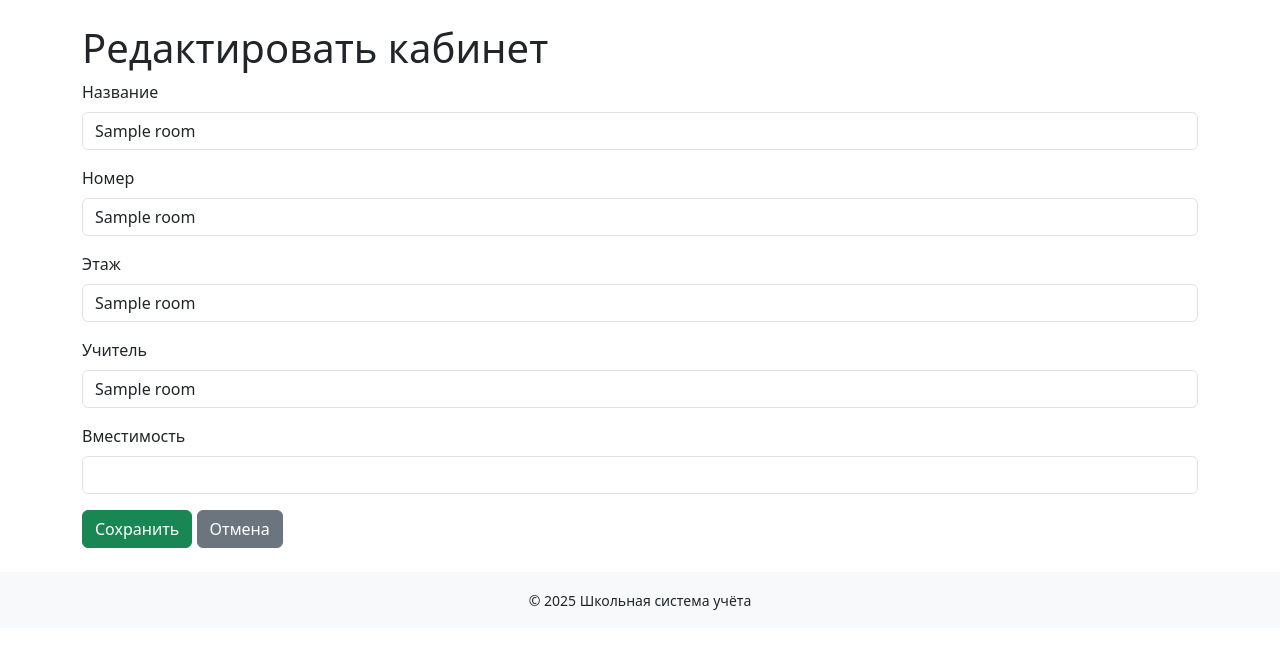
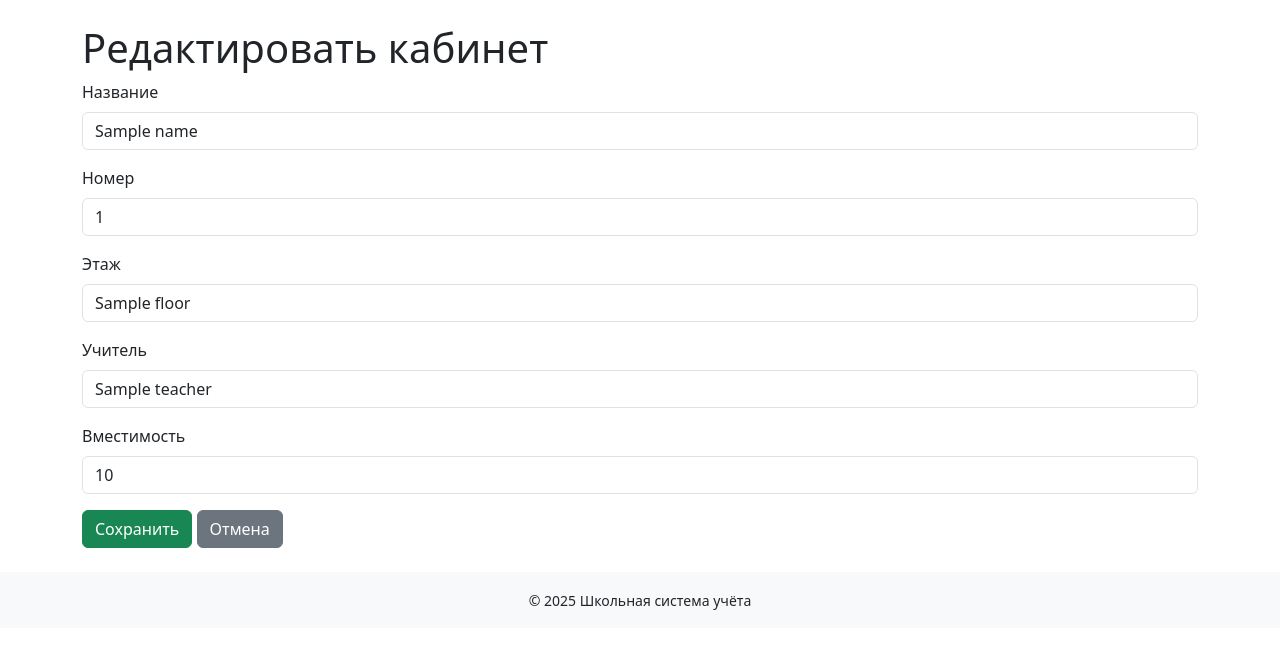
Before and after one commit to DaelinPr/prod_inv_cop, a Flask app: template templates/edit_room.html in a window 1280 px wide. Shown: the part 56-704 px from the top of the page. Run offline with Flask 3, Linux system fonts and the light colour scheme; the template is opened without the code that fills it: most values are stand-ins (such as "Sample title", 1, 10 or a date in 2020); some libraries are stand-ins or nearby versions.

Commit message:
Update edit_room.html

```diff
--- a/templates/edit_room.html
+++ b/templates/edit_room.html
@@ -7,23 +7,23 @@
 <form method="POST">
     <div class="mb-3">
         <label class="form-label">Название</label>
-        <input type="text" class="form-control" name="name" value="{{ room[1] }}" required>
+        <input type="text" class="form-control" name="name" value="{{ name }}" required>
     </div>
     <div class="mb-3">
         <label class="form-label">Номер</label>
-        <input type="text" class="form-control" name="number" value="{{ room[2] }}">
+        <input type="text" class="form-control" name="number" value="{{ number }}">
     </div>
     <div class="mb-3">
         <label class="form-label">Этаж</label>
-        <input type="text" class="form-control" name="floor" value="{{ room[3] }}">
+        <input type="text" class="form-control" name="floor" value="{{ floor }}">
     </div>
     <div class="mb-3">
         <label class="form-label">Учитель</label>
-        <input type="text" class="form-control" name="teacher" value="{{ room[4] }}">
+        <input type="text" class="form-control" name="teacher" value="{{ teacher }}">
     </div>
     <div class="mb-3">
         <label class="form-label">Вместимость</label>
-        <input type="number" class="form-control" name="capacity" value="{{ room[5] }}">
+        <input type="number" class="form-control" name="capacity" value="{{ capacity }}">
     </div>
     <button type="submit" class="btn btn-success">Сохранить</button>
     <a href="/rooms" class="btn btn-secondary">Отмена</a>
```
